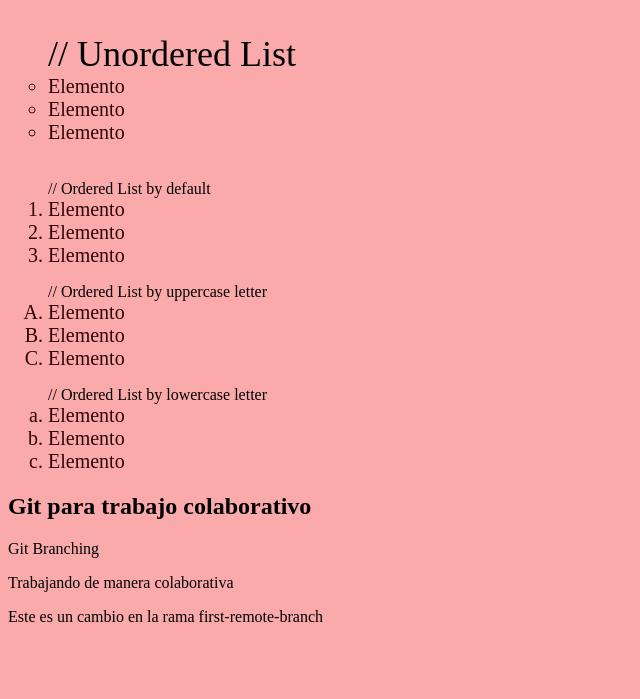
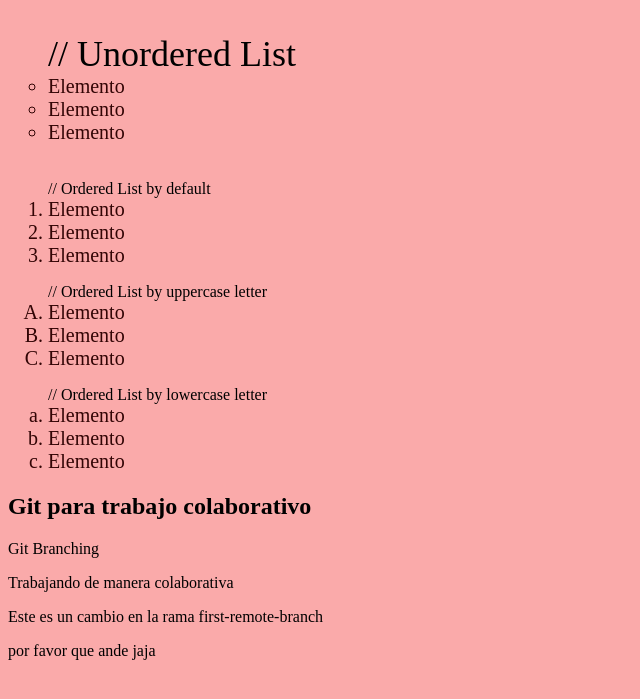
Before and after one commit to francojnieva/RCS-git-colaborativo, a plain HTML site: page index.html in a window 1280 px wide. Shown: the part 61-760 px from the top of the page, without its empty margins (0-640 px from the left). Drawn offline with Linux system fonts and the light colour scheme.

Commit message:
:memo: add section with paragraph

```diff
--- a/index.html
+++ b/index.html
@@ -40,6 +40,10 @@
     <p>Git Branching</p>
     <p>Trabajando de manera colaborativa</p>
     <p>Este es un cambio en la rama first-remote-branch</p>
+
+    <section>
+        <p>por favor que ande jaja</p>
+    </section>
 </body>
 
 </html>
```
